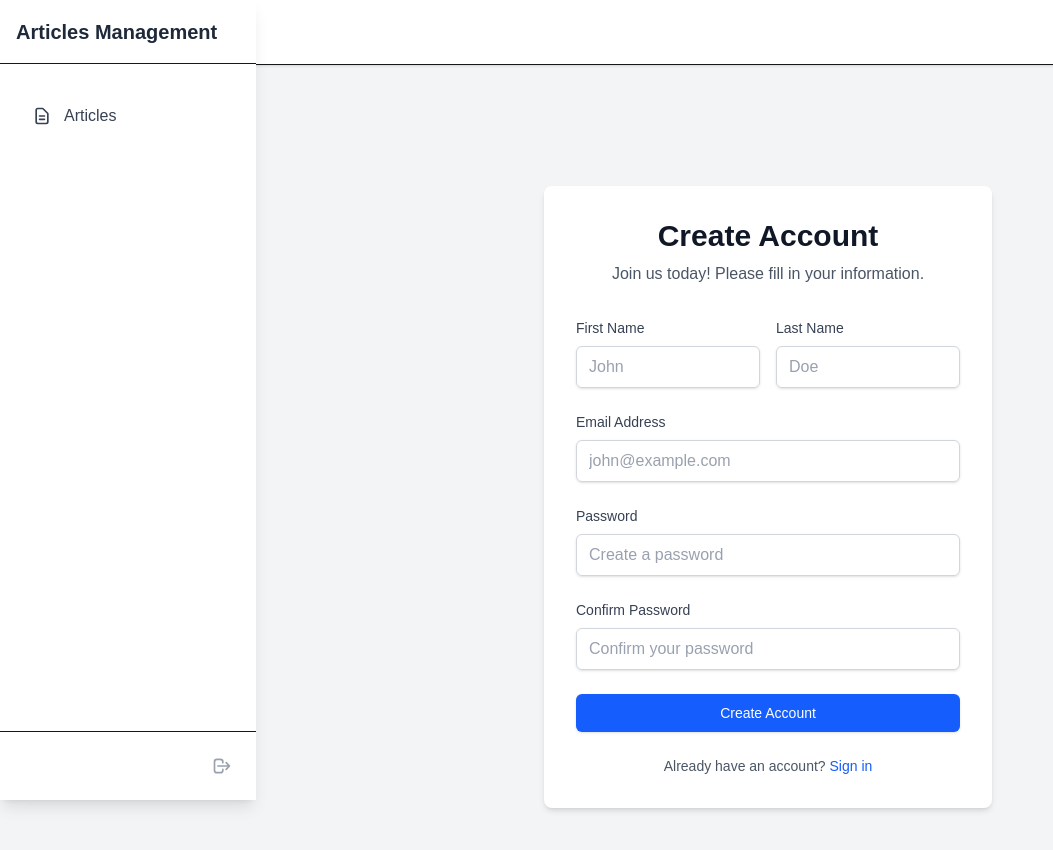
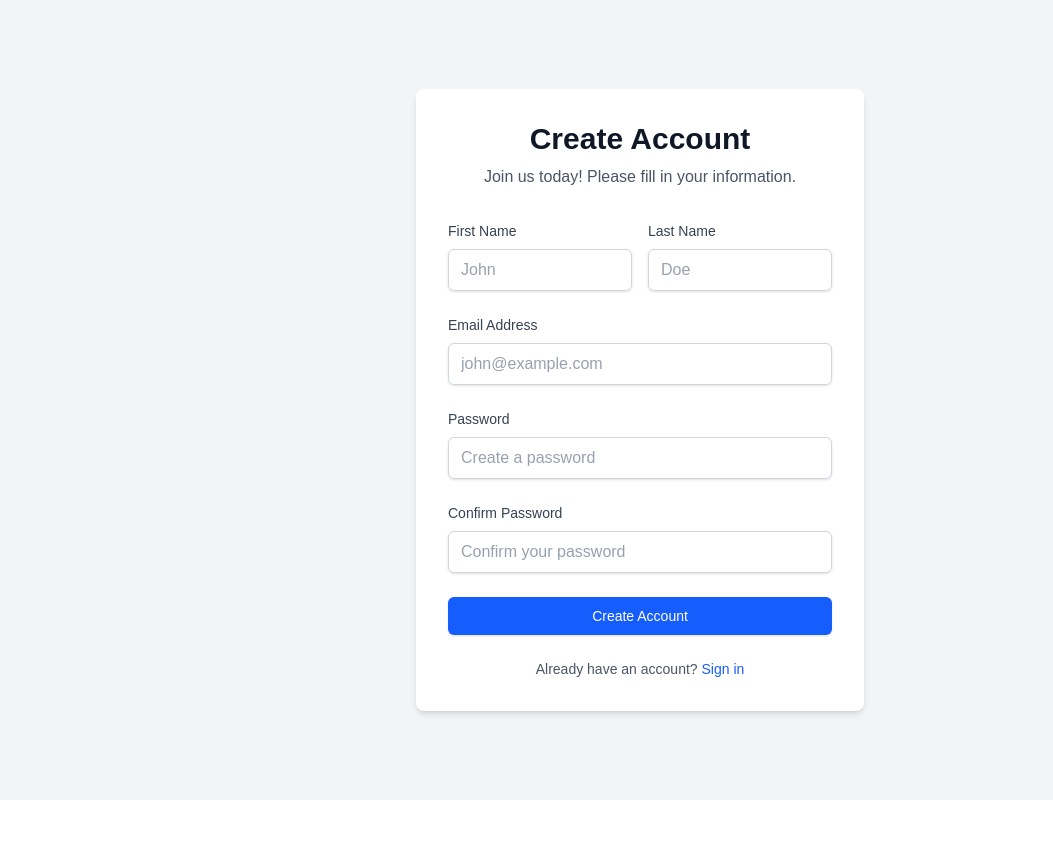
Before and after one commit to Nayakvishwam/ArticalsMaster, a Next.js app in the folder forentend/articalsapplication/: page /register in a window 1280 px wide. Shown: the top 850 px of the page, without its empty margins (0-1053 px from the left). After the commit the page ends 800 px from the top, so only its background shows below. Built offline with nearby package versions, Linux system fonts and the light colour scheme.

Commit message:
Add code

```diff
--- a/forentend/articalsapplication/src/apis/apiCaller.js
+++ b/forentend/articalsapplication/src/apis/apiCaller.js
@@ -7,7 +7,7 @@ export function domainName() {
 
 const isLocal = false
 
-const apiUrl = isLocal ? "http://localhost:4000" : "https://vibrant-fascination-production-aac9.up.railway.app"
+const apiUrl = isLocal ? "http://localhost:4000" : "https://articalsmaster-production.up.railway.app"
 
 export const apis = {
     Urls: {
--- a/forentend/articalsapplication/src/app/app/layout.js
+++ b/forentend/articalsapplication/src/app/app/layout.js
@@ -1,9 +1,12 @@
+import Layout from "@/components/Layout";
 import Autherization from "../../components/Autherization";
 
 export default function AppLayout({ children }) {
     return (<>
-        <Autherization>
-            {children}
-        </Autherization>
+        <Layout>
+            <Autherization>
+                {children}
+            </Autherization>
+        </Layout>
     </>)
 };
--- a/forentend/articalsapplication/src/app/layout.js
+++ b/forentend/articalsapplication/src/app/layout.js
@@ -1,6 +1,5 @@
 import { Geist, Geist_Mono } from "next/font/google";
 import "./globals.css";
-import Layout from "../components/Layout";
 
 const geistSans = Geist({
   variable: "--font-geist-sans",
@@ -23,9 +22,7 @@ export default function RootLayout({ children }) {
       <body
         className={`${geistSans.variable} ${geistMono.variable} antialiased`}
       >
-        <Layout>
           {children}
-        </Layout>
       </body>
     </html>
   );
--- /dev/null
+++ b/forentend/articalsapplication/src/app/login/layout.js
@@ -0,0 +1,22 @@
+// app/login/layout.tsx
+import { Geist, Geist_Mono } from "next/font/google";
+
+const geistSans = Geist({
+  variable: "--font-geist-sans",
+  subsets: ["latin"],
+});
+
+const geistMono = Geist_Mono({
+  variable: "--font-geist-mono",
+  subsets: ["latin"],
+});
+
+export default function LoginLayout({ children }) {
+  return (
+    <div
+      className={`${geistSans.variable} ${geistMono.variable} bg-gray-100 antialiased min-h-screen flex items-center justify-center`}
+    >
+      {children}
+    </div>
+  );
+}
--- a/forentend/articalsapplication/src/app/login/page.js
+++ b/forentend/articalsapplication/src/app/login/page.js
@@ -41,7 +41,7 @@ export default function LoginPage() {
                 localStorage.setItem('user', JSON.stringify(data.user));
 
                 // // Redirect to dashboard or home page
-                router.push('/app/dashboard');
+                router.push('/app/articles');
             } else {
                 setError(data.message || 'Login failed');
             }
--- /dev/null
+++ b/forentend/articalsapplication/src/app/register/layout.js
@@ -0,0 +1,22 @@
+// app/login/layout.tsx
+import { Geist, Geist_Mono } from "next/font/google";
+
+const geistSans = Geist({
+  variable: "--font-geist-sans",
+  subsets: ["latin"],
+});
+
+const geistMono = Geist_Mono({
+  variable: "--font-geist-mono",
+  subsets: ["latin"],
+});
+
+export default function RegisterLayout({ children }) {
+  return (
+    <div
+      className={`${geistSans.variable} ${geistMono.variable} bg-gray-100 antialiased min-h-screen flex items-center justify-center`}
+    >
+      {children}
+    </div>
+  );
+}
```
